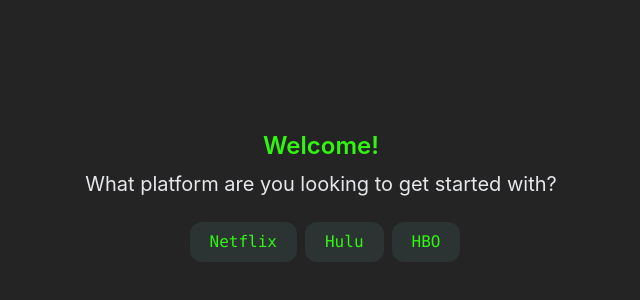
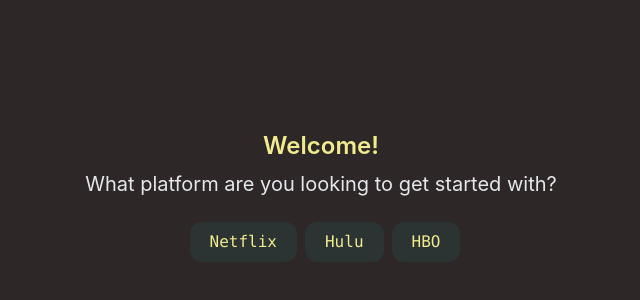
Before and after one commit to armando-valencia/random-movie-generator, a React (Vite) app: page / in a window 1280 px wide. Shown: the part 196-496 px from the top of the page, without its empty margins (319-959 px from the left). Built offline with nearby package versions, Linux system fonts and the light colour scheme.

Commit message:
Update colors

```diff
--- a/index.html
+++ b/index.html
@@ -7,7 +7,7 @@
         <title>Movie Generator</title>
     </head>
     <body>
-        <div id="root" class="bg-[#242424]"></div>
+        <div id="root" class="bg-[#2D2727]"></div>
         <script type="module" src="/src/index.jsx"></script>
     </body>
 </html>
--- a/src/App.jsx
+++ b/src/App.jsx
@@ -4,7 +4,7 @@
 
 function App() {
     return (
-        <div className="flex justify-center items-center h-screen text-[#31f610]">
+        <div className="flex justify-center items-center h-screen text-[#F0EB8D]">
             <Routes>
                 <Route path="/" element={<Home />} />
                 <Route
--- a/src/styles/theme.js
+++ b/src/styles/theme.js
@@ -5,10 +5,10 @@
     colors: {
         brand: {
             100: '#2C3333', // shade of gray
-            200: '#31f610', // neon green
+            200: '#F0EB8D', // neon green
         },
         active: {
-            100: '#31f610', // neon green
+            100: '#F0EB8D', // neon green
             200: '#2C3333', // shade of gray
         },
     },
```
Also changed, not shown: src/hooks/useFetchByGenre.js (deleted, +0 -28 lines).
